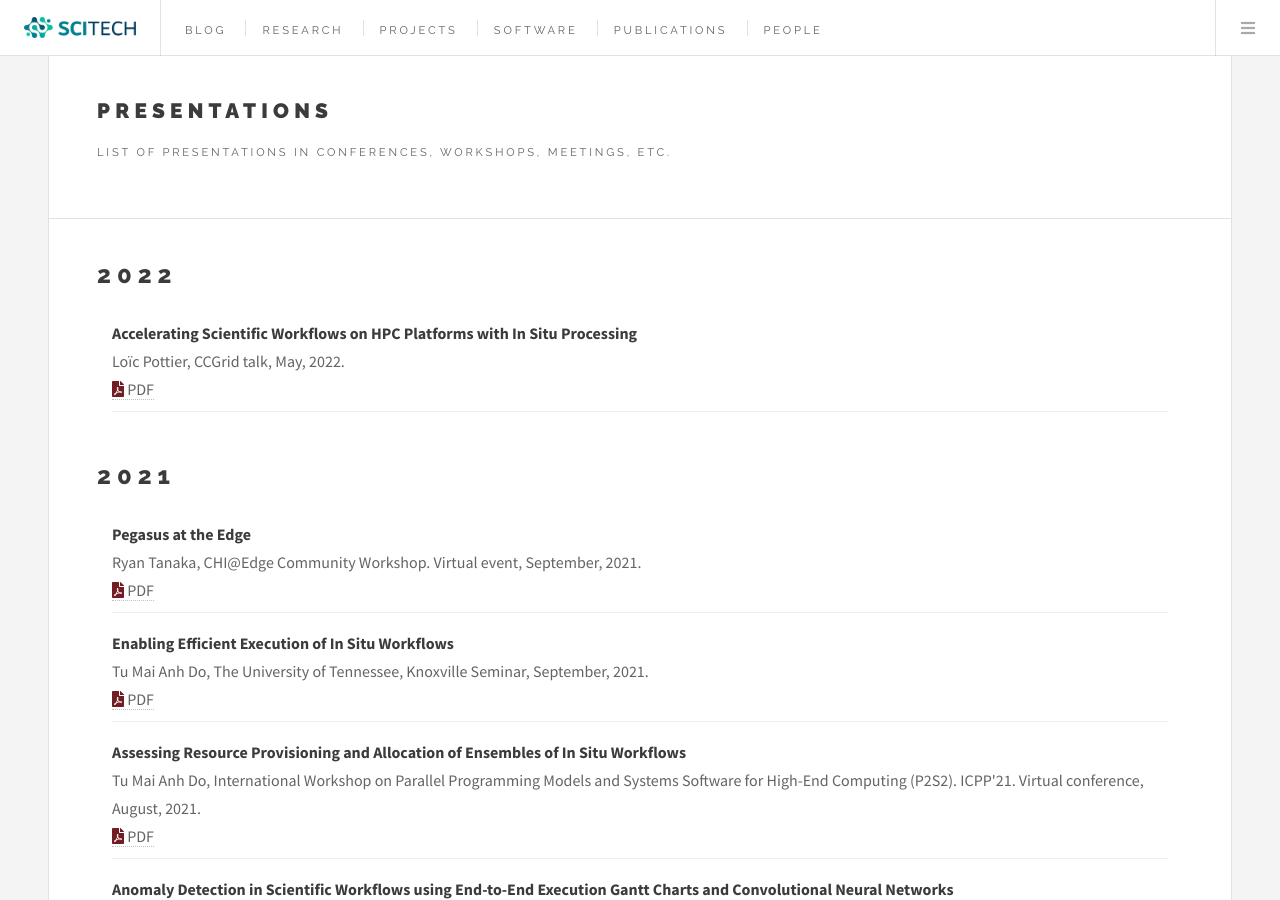
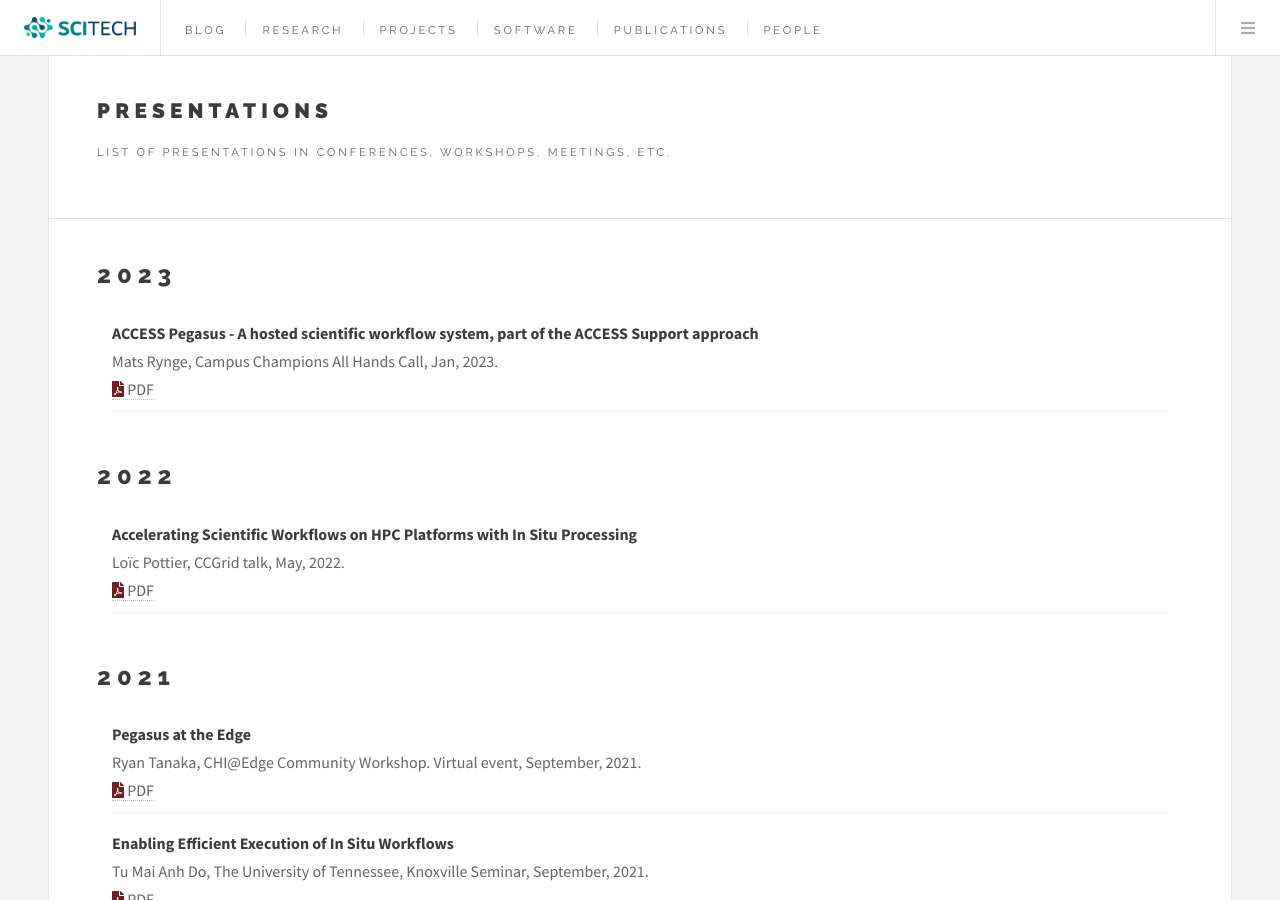
Before and after one commit to scitech-isi/scitech-isi.github.io, a Jekyll site: the page built from _publications/presentations.html, in a window 1280 px wide and 900 px high, scrolled down 416 px. Built offline with Jekyll 4.4.1, drawn with Linux system fonts in a browser that asks for light colours.

Commit message:
Added ACCESS Pegasus presentation

```diff
--- a/_data/presentations.yml
+++ b/_data/presentations.yml
@@ -1,3 +1,10 @@
+- title: ACCESS Pegasus - A hosted scientific workflow system, part of the ACCESS Support approach
+  author: Mats Rynge
+  description: Campus Champions All Hands Call
+  month: Jan
+  year: 2023
+  file: rynge-access-pegasus-2023.pdf
+
 - title: Accelerating Scientific Workflows on HPC Platforms with In Situ Processing
   author: Loïc Pottier
   description: CCGrid talk
```
Also changed, not shown: 1 other file.
